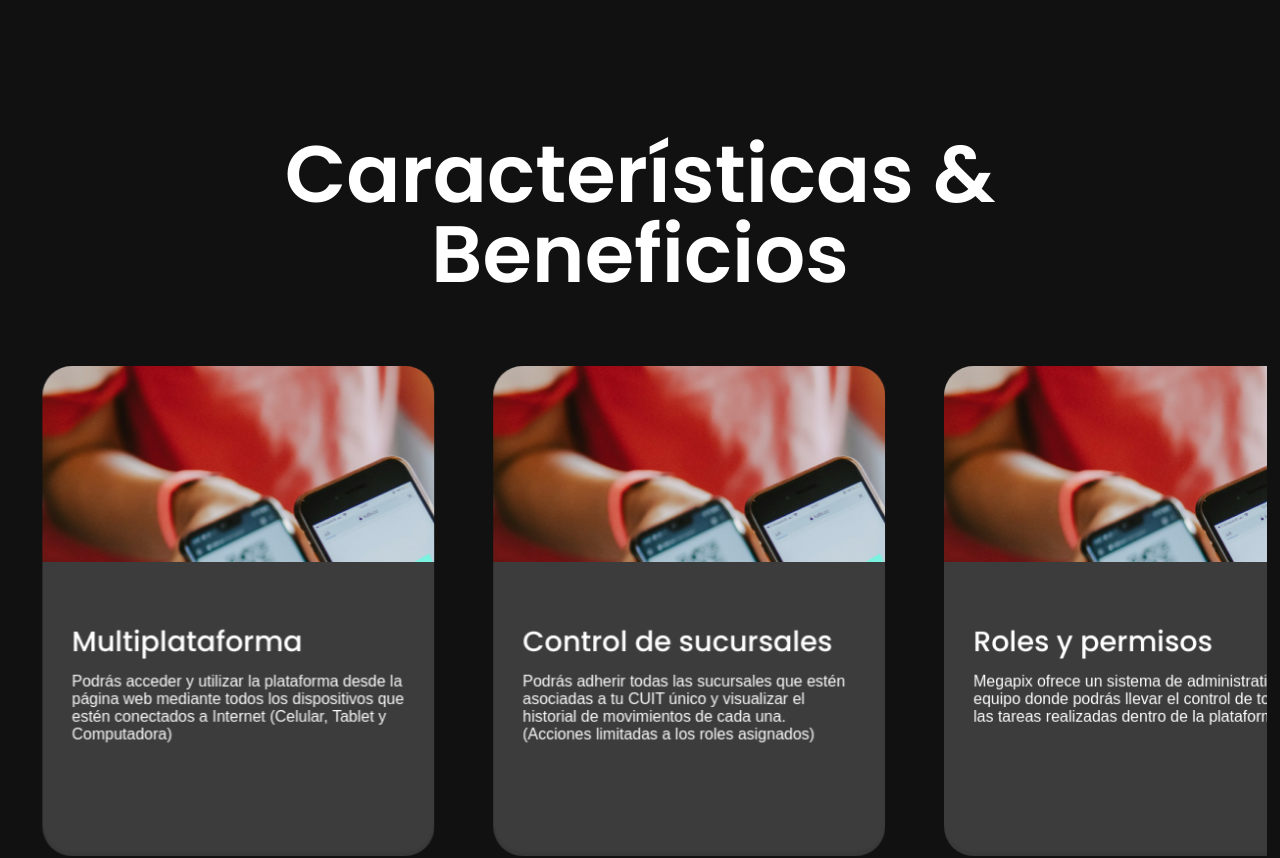
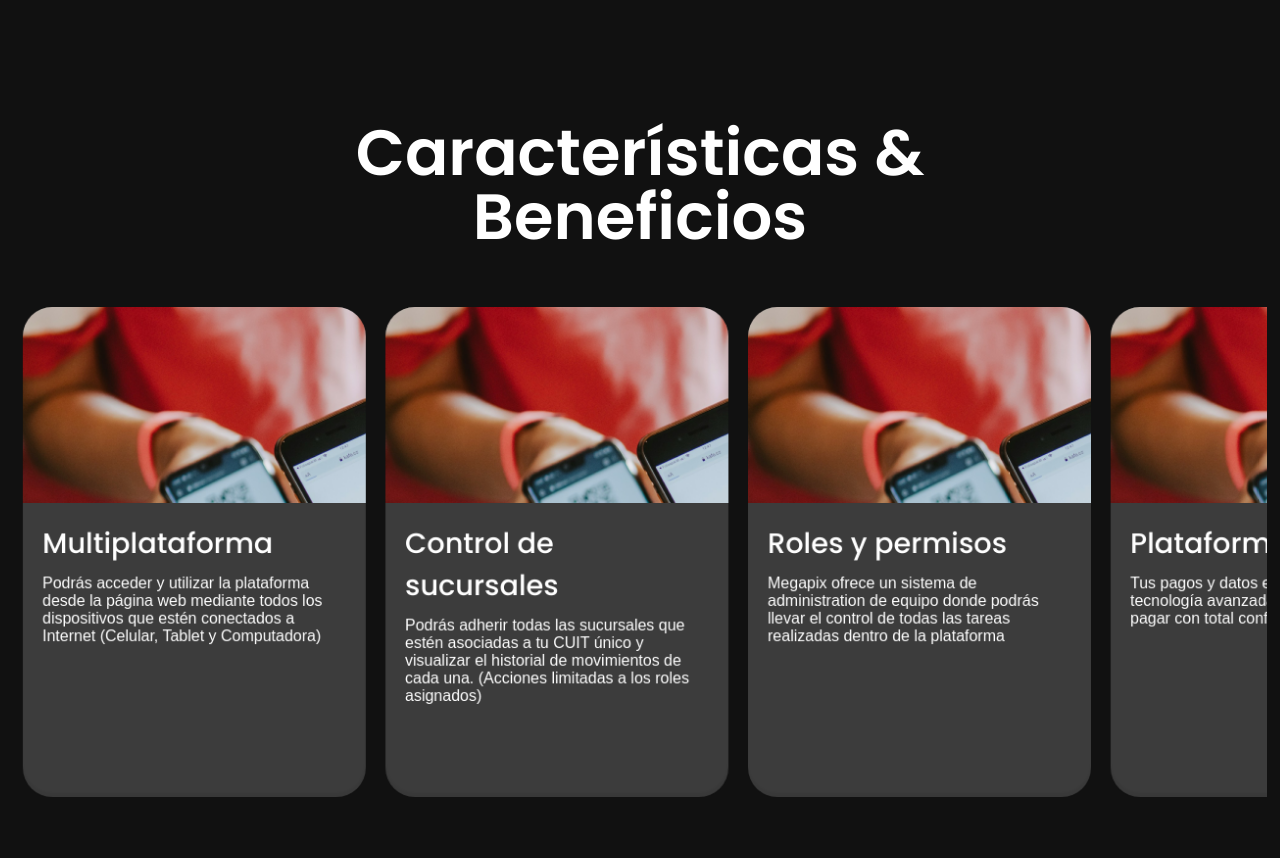
Before and after one commit to MariaBelenCaporale/Megapix, a React (Vite) app: page / in a window 1280 px wide. Shown: the part 4160-5018 px from the top of the page. Built offline with nearby package versions, Linux system fonts and the light colour scheme; no server answers.

Commit message:
responsive section five

```diff
--- a/src/components/Card/CardGrag/styles.css
+++ b/src/components/Card/CardGrag/styles.css
@@ -29,7 +29,7 @@
     font-style: normal;
     font-weight: 500;
     margin: 0px;
-    padding: 30px 0px 10px 0px;
+    padding-bottom: 10px ;
 }
 
 .containerDragCard {
@@ -67,11 +67,10 @@
     background: rgb(60, 60, 60);
     background-blend-mode: soft-light, normal;
     box-shadow: 0px -4px 2px 0px rgba(0, 0, 0, 0.05) inset;
-    backdrop-filter: blur(20px);
     height: 500px;
     width: 400px;
     overflow: hidden;
-    margin: 0px 30px;
+    margin: 0px 10px;
 }
 
 .containerInfoDrag {
@@ -83,3 +82,42 @@
     height: 200px;
     overflow: hidden;
 }
+
+
+@media (min-width: 360px) {
+    .itemDrag {
+        width: 300px;
+        height: 400px;
+    }
+    .subtitleCardDrag {
+        font-family: "Poppins-Regular", sans-serif;
+        font-size: .9em;
+    }
+    .titleCardDrag {
+        padding-bottom: 10px;
+        text-wrap: balance;
+        font-size: 1.4em;
+    }
+    .containerInfoDrag {
+        padding: 20px;
+    }
+    .containerImgDrag {
+        height: 150px;
+    }
+}
+
+@media (min-width: 992px) {
+    .titleCardDrag {
+        font-size: 1.8em;
+    }
+    .subtitleCardDrag {
+        font-size: 1em;
+    }
+    .itemDrag {
+        width: 350px;
+        height: 500px;
+    }
+    .containerImgDrag {
+        height: 200px;
+    }
+}
--- a/src/screens/SectionFive/styles.css
+++ b/src/screens/SectionFive/styles.css
@@ -48,7 +48,6 @@
 
 
 @media (min-width: 360px) and (max-width: 576px) {
-
 .containerDragCard {
     display: flex;
     align-items: center;
@@ -59,7 +58,6 @@
     scroll-snap-type: x mandatory;
     -webkit-overflow-scrolling: touch;
 }
-
 .containerDragCard > * {
     flex-shrink: 0;
     scroll-snap-align: start;
@@ -73,24 +71,21 @@
     }
 }
 
-@media (min-width: 577px) and (max-width: 768px) {
+@media (min-width: 577px)  {
     .titleFive {
         font-size: 4em;
         text-align: center;
         width: 90%;
     }
-}
-
-@media (min-width: 769px) and (max-width: 992px)  {
-    .titleFive {
-        font-size: 4em;
-        text-align: center;
-        width: 70%;
-    }
-}
-
-@media (min-width: 993px) and (max-width: 1200px) {
     .containerSectionFive {
         height: auto;
     }
 }
+
+@media (min-width: 992px)   {
+    .titleFive {
+        font-size: 4em;
+        text-align: center;
+        width: 60%;
+    }
+}
```
Lines whose indentation alone changed are shown as unchanged.
